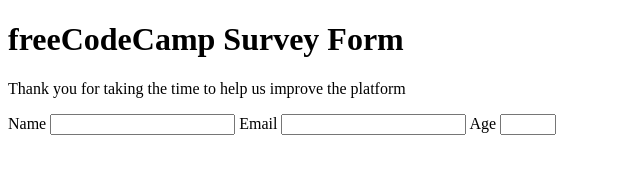
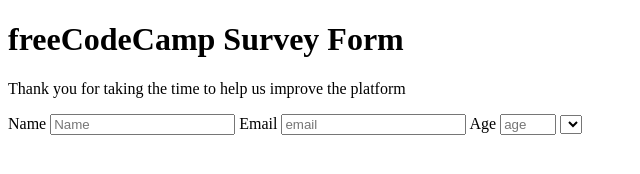
Before and after one commit to preciousbetine/microverse-project-0, a plain HTML site: page index.html in a window 1280 px wide. Shown: the whole page, without its empty margins (0-640 px from the left). Drawn offline with Linux system fonts and the light colour scheme.

Commit message:
added placeholder

```diff
--- a/index.html
+++ b/index.html
@@ -12,16 +12,20 @@
   <form action="" id="survey-form">
     <label id="name-label">
       Name
-      <input type="text" id="Name">
+      <input type="text" id="Name" placeholder="Name">
     </label>
     <label id="email-label">
       Email
-      <input type="email" id="email">
+      <input type="email" id="email" placeholder="email">
     </label>
     <label id="number-label">
       Age
-      <input type="number" id="Number" min="10" max="30">
+      <input type="number" id="Number" min="10" max="30" placeholder="age">
     </label>
+    <select name="" id="dropdown">
+      <option value=""></option>
+      <option value=""></option>
+    </select>
   </form>
 </body>
 </html>
```
